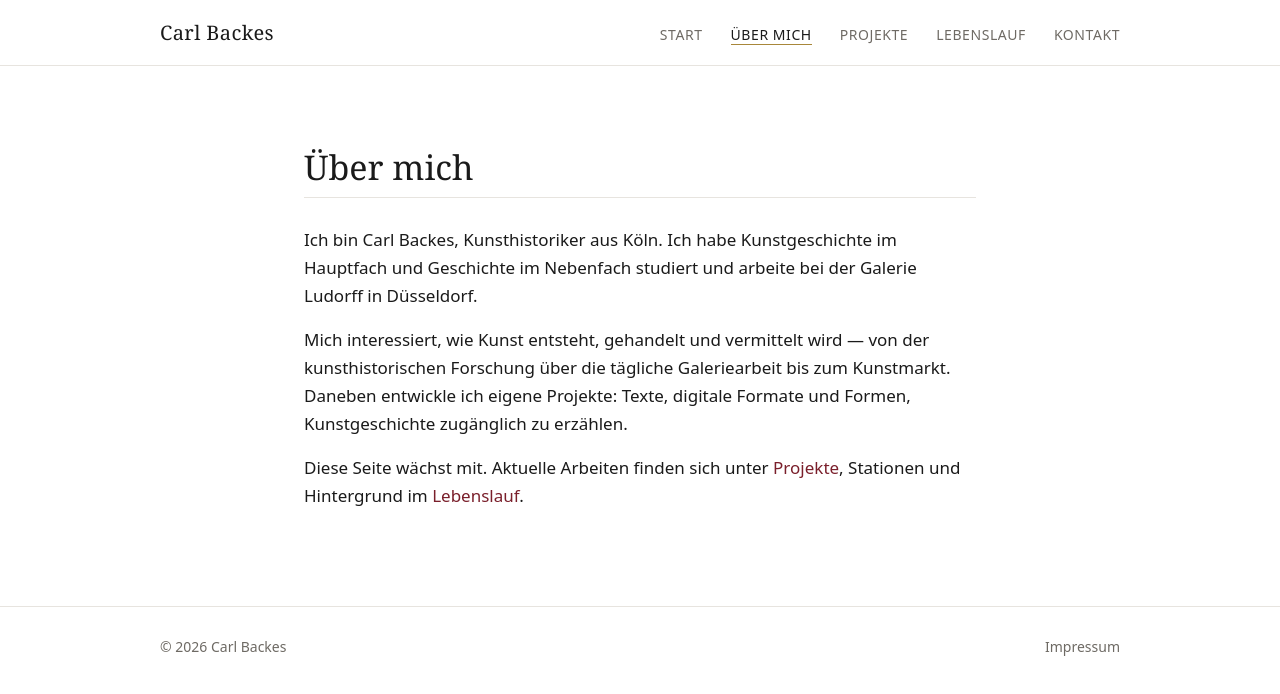
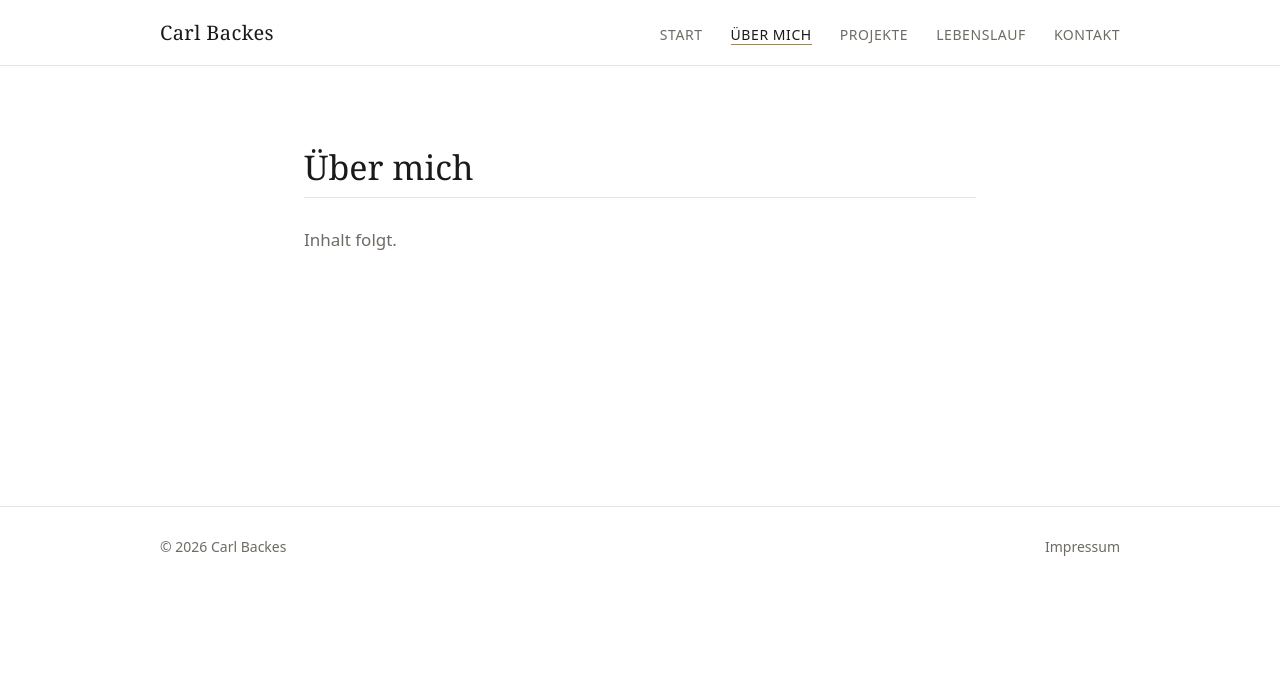
Before and after one commit to carlito700/cbbackes-de, a plain HTML site: page ueber-mich.html in a window 1280 px wide. Drawn offline with Linux system fonts and the light colour scheme.

Commit message:
Update ueber-mich.html

```diff
--- a/ueber-mich.html
+++ b/ueber-mich.html
@@ -4,7 +4,7 @@
   <meta charset="UTF-8">
   <meta name="viewport" content="width=device-width, initial-scale=1.0">
   <title>Über mich — Carl Backes</title>
-  <meta name="description" content="Über Carl Backes: Kunstgeschichte und Geschichte, Galerie Ludorff Düsseldorf, Kunstmarkt und digitale Projekte.">
+  <meta name="description" content="Über Carl Backes.">
   <link rel="canonical" href="https://cbbackes.de/ueber-mich.html">
   <link rel="icon" type="image/svg+xml" href="assets/favicon.svg">
   <link rel="stylesheet" href="css/theme.css">
@@ -32,19 +32,8 @@
   <div class="container">
     <h1 class="section-title">Über mich</h1>
 
-    <!-- PROFILTEXT: hier den Text über dich anpassen -->
-    <p>Ich bin Carl Backes, Kunsthistoriker aus Köln. Ich habe Kunstgeschichte im
-    Hauptfach und Geschichte im Nebenfach studiert und arbeite bei der
-    Galerie Ludorff in Düsseldorf.</p>
-
-    <p>Mich interessiert, wie Kunst entsteht, gehandelt und vermittelt wird — von
-    der kunsthistorischen Forschung über die tägliche Galeriearbeit bis zum
-    Kunstmarkt. Daneben entwickle ich eigene Projekte: Texte, digitale Formate
-    und Formen, Kunstgeschichte zugänglich zu erzählen.</p>
-
-    <p>Diese Seite wächst mit. Aktuelle Arbeiten finden sich unter
-    <a href="projekte.html">Projekte</a>, Stationen und Hintergrund im
-    <a href="cv.html">Lebenslauf</a>.</p>
+    <!-- PROFILTEXT: hier später den Text über dich einfügen -->
+    <p class="muted">Inhalt folgt.</p>
   </div>
 </main>
 
```
